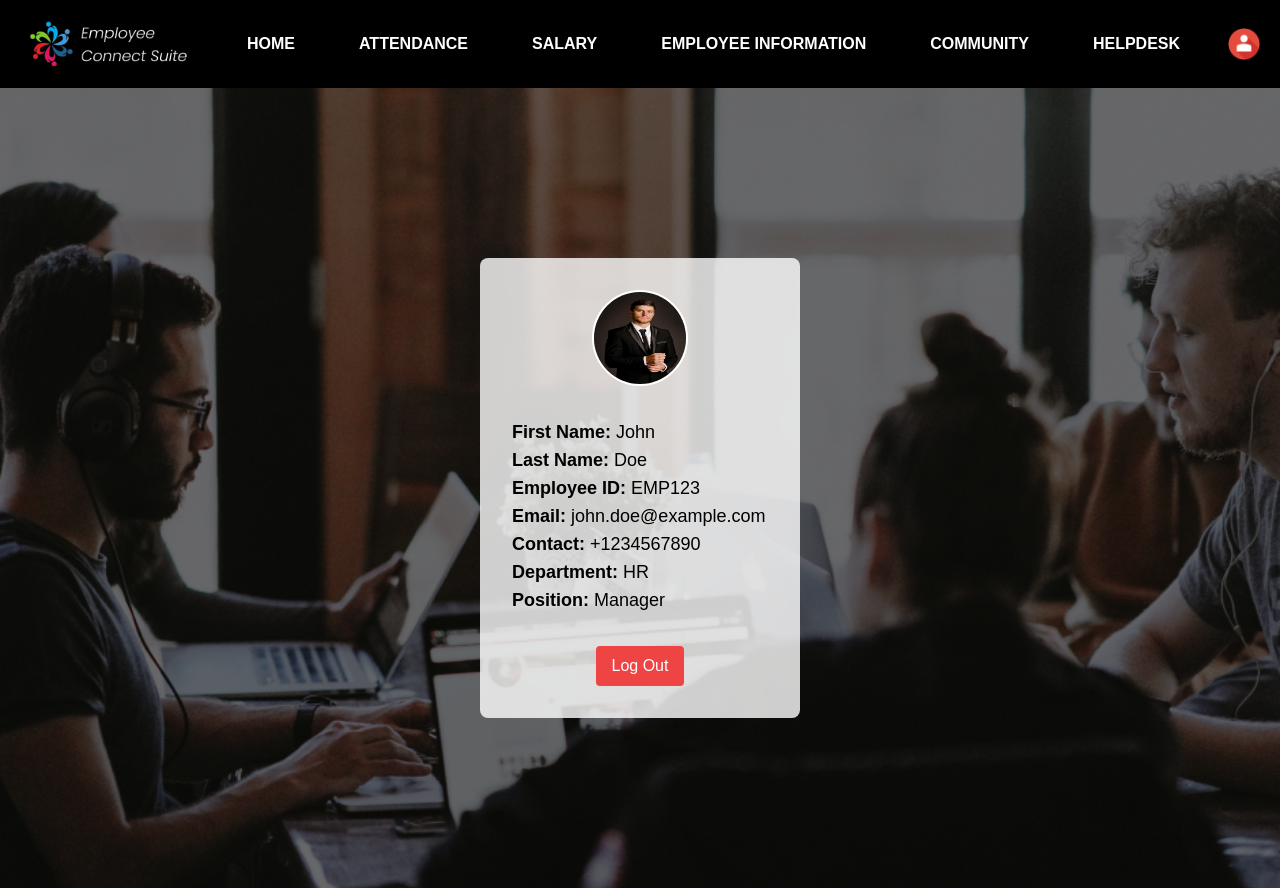
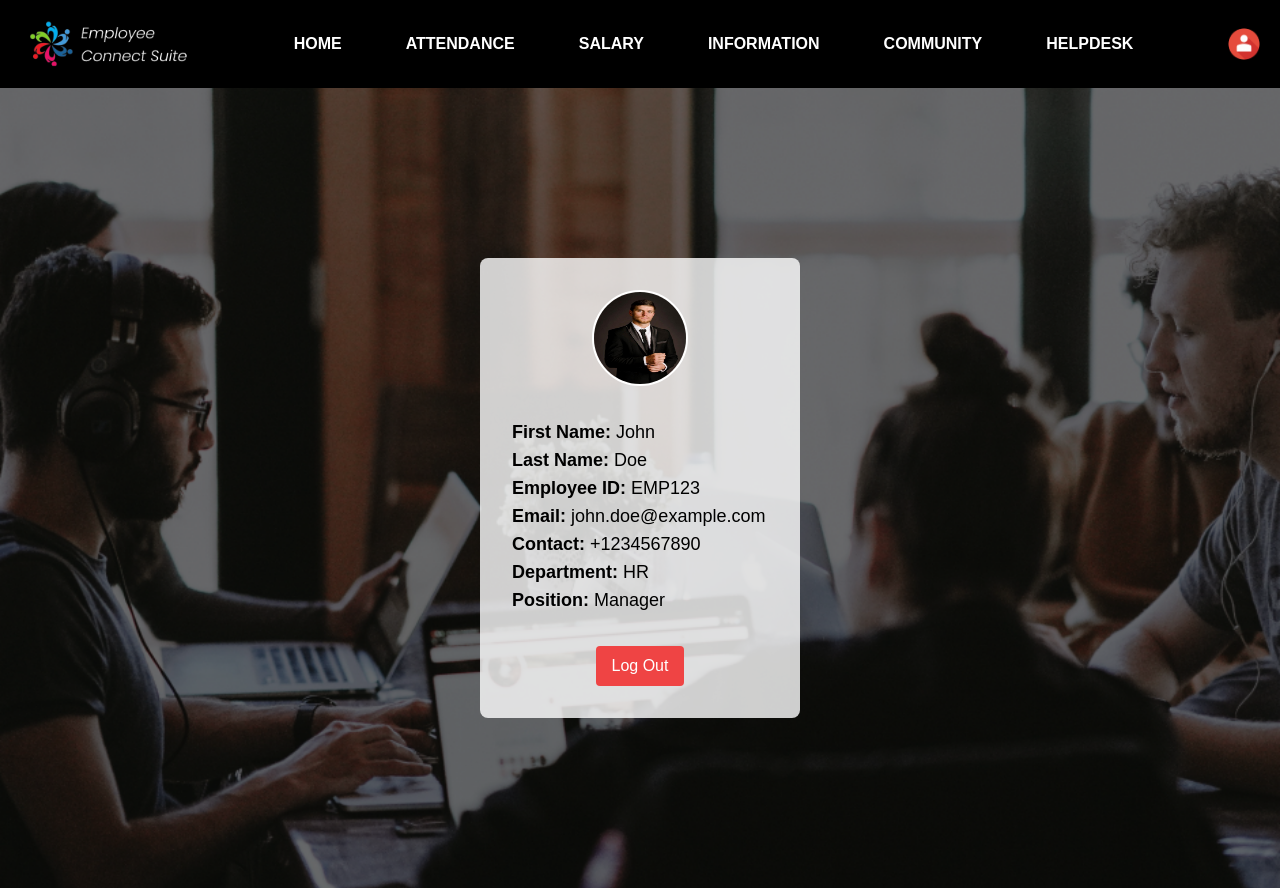
Before and after one commit to PoisonDarterz/WIF2003_G8, a React (Create React App) app in the folder frontend/: page /general/profile in a window 1280 px wide. Built offline with nearby package versions, Linux system fonts and the light colour scheme.

Commit message:
add dropdown to topnav

```diff
--- a/frontend/src/App.jsx
+++ b/frontend/src/App.jsx
@@ -29,7 +29,7 @@ function App() {
         <Routes>
           {/* General module routes */}
           <Route path="/" element={<Home />} />
-          <Route path="/general/Profile" element={<Profile />} />
+          <Route path="/general/profile" element={<Profile />} />
 
           {/* Attendance module routes */}
 
--- a/frontend/src/components/TopNavBlack.jsx
+++ b/frontend/src/components/TopNavBlack.jsx
@@ -1,5 +1,6 @@
 import React, { useState, useEffect } from "react";
 import { Link, useLocation } from "react-router-dom";
+import { navItems } from "./navItems";
 
 function TopNavBlack() {
   const [activeLink, setActiveLink] = useState('');
@@ -10,7 +11,7 @@ function TopNavBlack() {
       setActiveLink('ATTENDANCE');
     } else if (location.pathname.startsWith('/salary')) {
       setActiveLink('SALARY');
-    }  else if (location.pathname === '/info') {
+    } else if (location.pathname === '/info') {
       setActiveLink('INFORMATION');
     } else if (location.pathname === '/community') {
       setActiveLink('COMMUNITY');
@@ -26,13 +27,19 @@ function TopNavBlack() {
       <Link to="/">
         <img src="/LogoText.png" alt="Company Logo" className="h-12" />
       </Link>
-      <div className="space-x-16">
-        <Link to="/" className={activeLink === 'HOME' ? 'font-bold text-[#EB4335]' : 'font-bold'} onClick={() => setActiveLink('HOME')}>HOME</Link>
-        <Link to="/attendance" className={activeLink === 'ATTENDANCE' ? 'font-bold text-[#EB4335]' : 'font-bold'} onClick={() => setActiveLink('ATTENDANCE')}>ATTENDANCE</Link>
-        <Link to="/salary/view" className={activeLink === 'SALARY' ? 'font-bold text-[#EB4335]' : 'font-bold'} onClick={() => setActiveLink('SALARY')}>SALARY</Link>
-        <Link to="/info" className={activeLink === 'INFORMATION' ? 'font-bold text-[#EB4335]' : 'font-bold'} onClick={() => setActiveLink('INFORMATION')}>EMPLOYEE INFORMATION</Link>
-        <Link to="/community" className={activeLink === 'COMMUNITY' ? 'font-bold text-[#EB4335]' : 'font-bold'} onClick={() => setActiveLink('COMMUNITY')}>COMMUNITY</Link>
-        <Link to="/helpdesk" className={activeLink === 'HELPDESK' ? 'font-bold text-[#EB4335]' : 'font-bold'} onClick={() => setActiveLink('HELPDESK')}>HELPDESK</Link>
+      <div className="flex space-x-16">
+        {navItems.map((item) => (
+          <div className="relative group" key={item.title}>
+            <Link to={item.link} className={activeLink === item.title.toUpperCase() ? 'font-bold text-[#EB4335]' : 'font-bold'} onClick={() => setActiveLink(item.title.toUpperCase())}>{item.title}</Link>
+            {item.submenu && (
+              <div className="absolute left-0 top-full w-48 rounded-md shadow-lg bg-black text-white z-10 hidden group-hover:block border-t-2 border-transparent">
+                {item.submenu.map((subItem) => (
+                  <Link to={subItem.link} className="block px-4 py-2 text-sm" onClick={() => setActiveLink(item.title.toUpperCase())} key={subItem.title}>{subItem.title}</Link>
+                ))}
+              </div>
+            )}
+          </div>
+        ))}
       </div>
       <div>
         <Link to="/general/Profile">
--- /dev/null
+++ b/frontend/src/components/navItems.js
@@ -0,0 +1,41 @@
+export const navItems = [
+    {
+        title: 'HOME',
+        link: '/',
+        submenu:[]
+    },
+    {
+        title: 'ATTENDANCE',
+        link: '/attendance',
+        submenu:[]
+    },
+    {
+        title: 'SALARY',
+        link: '/salary/view',
+        submenu:[
+            {
+                title: 'View Salary',
+                link: '/salary/view'
+            },
+            {
+                title: 'Admin View',
+                link: '/salary/adminview'
+            }
+        ]
+    },
+    {
+        title: 'INFORMATION',
+        link: '/info',
+        submenu:[]
+    },
+    {
+        title: 'COMMUNITY',
+        link: '/community',
+        submenu:[]
+    },
+    {
+        title: 'HELPDESK',
+        link: '/helpdesk',
+        submenu:[]
+    }
+]
--- a/frontend/src/pages/salary/AdminSalary.jsx
+++ b/frontend/src/pages/salary/AdminSalary.jsx
@@ -18,7 +18,19 @@ function AdminSalary() {
       </div>
       <div className="mt-8 mb-4 text-left">
         <h1 className="text-2xl font-bold">Past salary slips</h1>
-        <p className="text-lg">View all your past salary slips here.</p>
+        <p className="text-lg">View all employee’s past salary slips here. Want to generate slips? <a href="/" className="text-blue-500 underline">Click here.</a></p>
+      </div>
+      <div className="flex justify-between items-center mb-4">
+        <div>
+          <label className="mr-2">Filters: Employee ID:</label>
+          <input type="text" className="border p-1 rounded" />
+          <label className="ml-4 mr-2">Date issued: From:</label>
+          <input type="date" className="border p-1 rounded" />
+          <label className="ml-4 mr-2">To:</label>
+          <input type="date" className="border p-1 rounded" />
+          <label className="ml-4 mr-2">Job title:</label>
+          <input type="text" className="border p-1 rounded" />
+        </div>
       </div>
       <div className="overflow-x-auto mt-10 p-4">
         <table className="w-full table-auto">
```
Also changed, not shown: frontend/src/pages/salary/Benefits.jsx (added).
